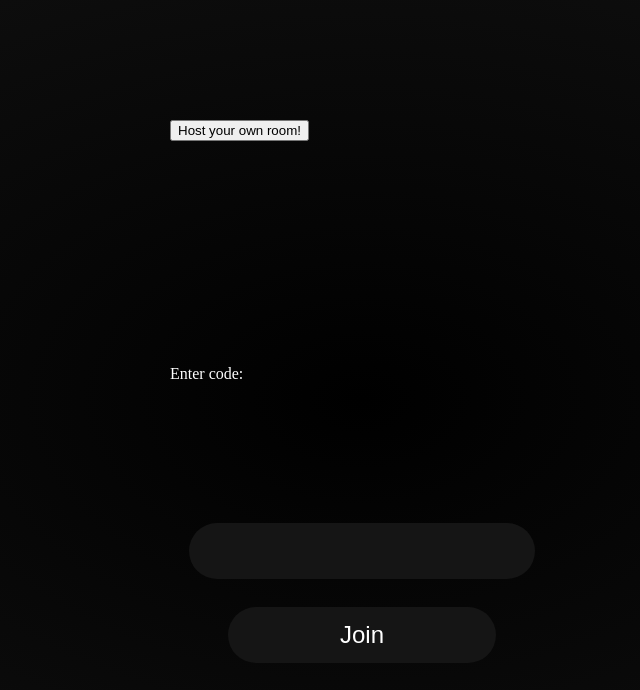
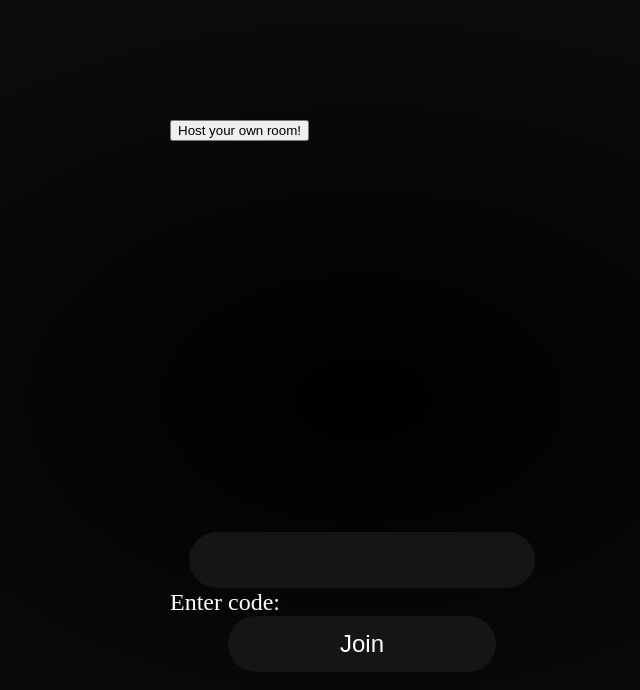
Before and after one commit to Angulorecto/onenight, a plain HTML site: page index.html in a window 1280 px wide. Shown: the whole page, without its empty margins (278-918 px from the left). Drawn offline with Linux system fonts and the light colour scheme.

Commit message:
Update index.css

```diff
--- a/styles/index.css
+++ b/styles/index.css
@@ -13,7 +13,8 @@ body {
 }
 .joinLabel {
   position: relative;
-  top: 40%;
+  top: 80%;
+  font-size: 150%;
   color: #FFFFFF;
 }
 .joinInput {
```
